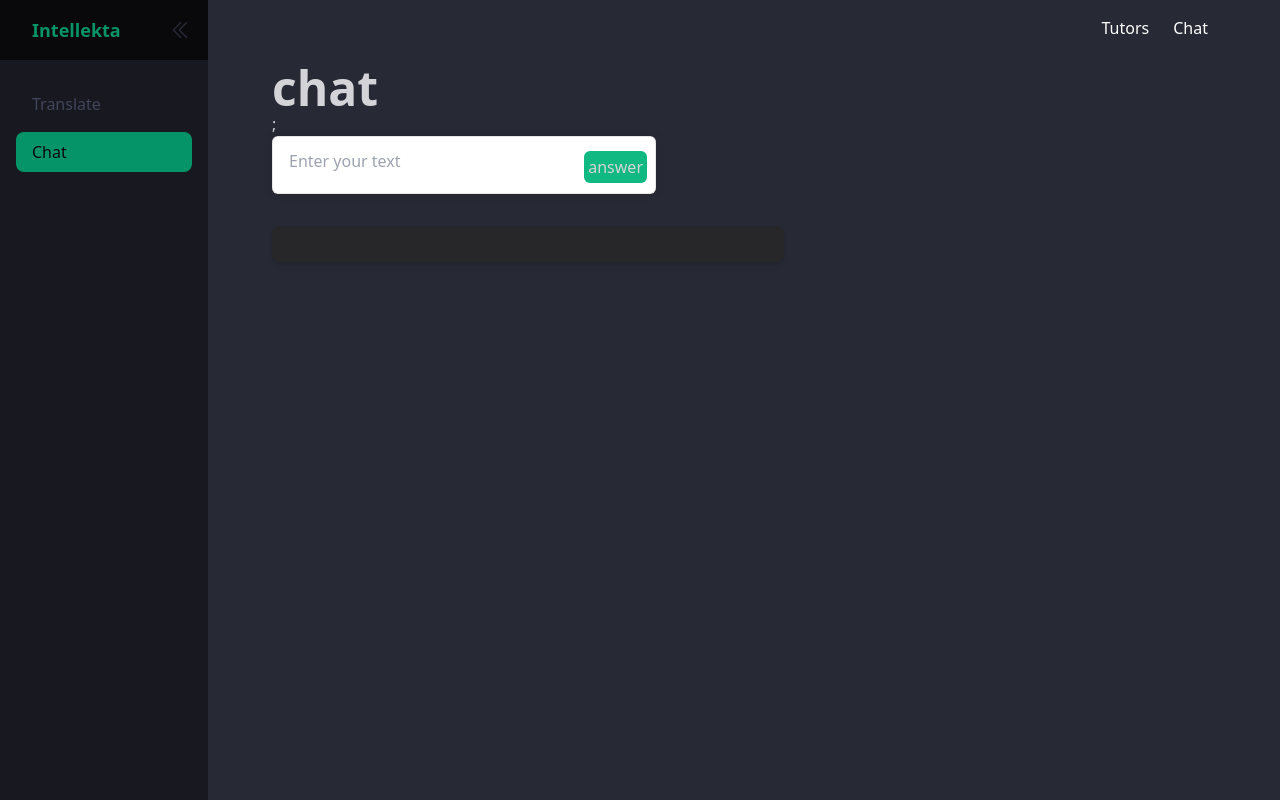
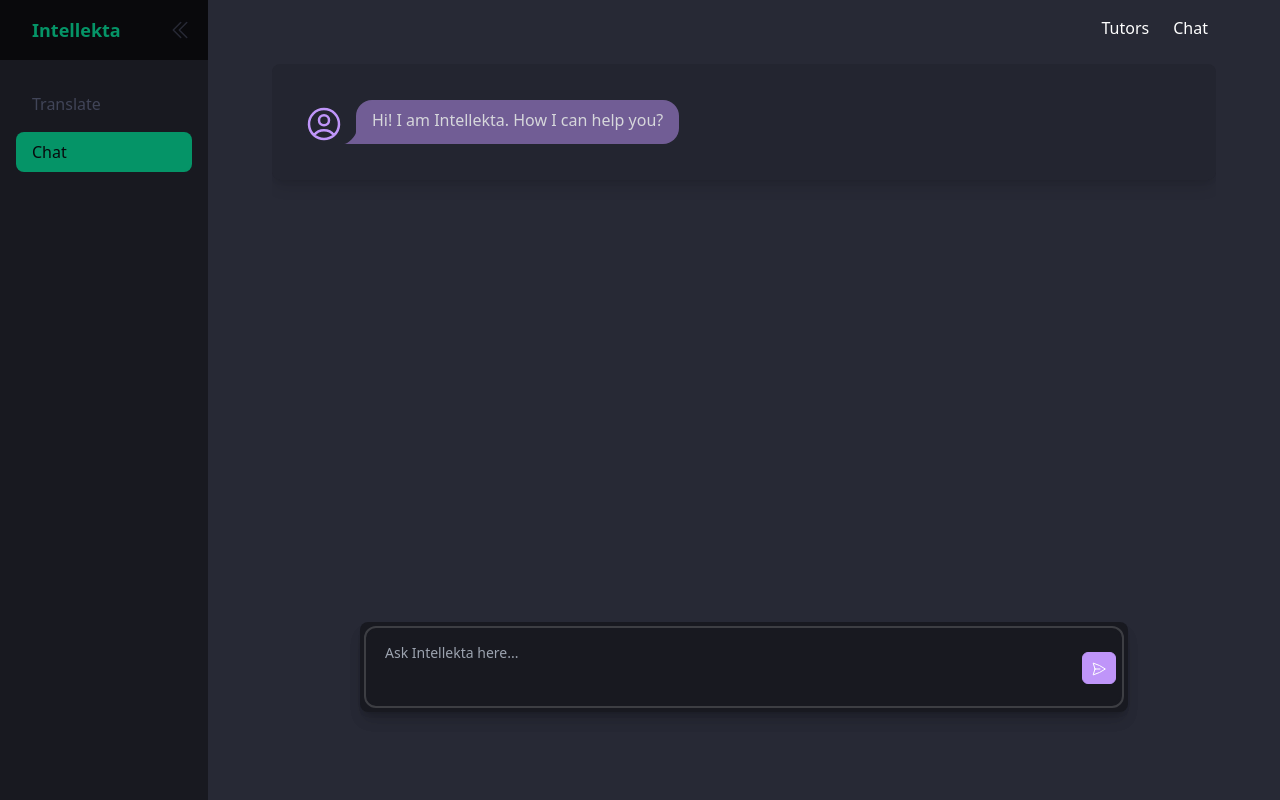
Before and after one commit to ajesuscode/intellekta, a Next.js app: page /chat in a window 1280 px wide. Built offline with nearby package versions, Linux system fonts and the light colour scheme.

Commit message:
started chat page implementation

```diff
--- a/package.json
+++ b/package.json
@@ -25,6 +25,7 @@
         "postcss": "8.4.23",
         "react": "18.2.0",
         "react-dom": "18.2.0",
+        "react-markdown": "^8.0.7",
         "tailwindcss": "3.3.2",
         "ts-node": "^10.9.1",
         "tsx": "^3.12.7",
--- a/src/app/api/chat/route.ts
+++ b/src/app/api/chat/route.ts
@@ -1,22 +1,50 @@
 import { NextRequest, NextResponse } from "next/server";
+import { ConversationChain } from "langchain/chains";
 import { ChatOpenAI } from "langchain/chat_models/openai";
-import { HumanChatMessage, SystemChatMessage } from "langchain/schema";
+import {
+    ChatPromptTemplate,
+    HumanMessagePromptTemplate,
+    SystemMessagePromptTemplate,
+    MessagesPlaceholder,
+    PromptTemplate,
+} from "langchain/prompts";
+import { BufferMemory } from "langchain/memory";
 
 export async function POST(req: NextRequest) {
     try {
+        const body = await req.json();
+        console.log(body);
+
         const chat = new ChatOpenAI({
             modelName: "gpt-3.5-turbo",
             openAIApiKey: process.env.OPENAI_API_KEY,
             temperature: 0.9,
             maxTokens: 1000,
         });
-        const body = await req.json();
-        const res = await chat.call([
-            new SystemChatMessage("You are a helpful assistant."),
-            new HumanChatMessage(body),
+        const chatPrompt = ChatPromptTemplate.fromPromptMessages([
+            SystemMessagePromptTemplate.fromTemplate(
+                "Anlways tespond in Markdown format."
+            ),
+            new MessagesPlaceholder("history"),
+            HumanMessagePromptTemplate.fromTemplate("{input}"),
         ]);
-        console.log(res.text);
-        return NextResponse.json(res.text);
+
+        console.log("CHAT PROMPT", chatPrompt);
+        const chain = new ConversationChain({
+            memory: new BufferMemory({
+                returnMessages: true,
+                memoryKey: "history",
+            }),
+            prompt: chatPrompt,
+            llm: chat,
+        });
+
+        console.log("CHAIN OBJECT", chain);
+        const res = await chain.call({
+            input: body.question,
+        });
+        console.log(res);
+        return NextResponse.json(res.response);
     } catch (err) {
         throw new Error(err);
     }
--- a/src/app/chat/page.tsx
+++ b/src/app/chat/page.tsx
@@ -1,69 +1,189 @@
 "use client";
-import { useState } from "react";
+import { useState, useRef, useEffect, useMemo } from "react";
+import ReactMarkdown from "react-markdown";
+import { PaperAirplaneIcon } from "@heroicons/react/24/outline";
+import { UserCircleIcon } from "@heroicons/react/24/outline";
+
+type Message = {
+    type: "apiMessage" | "userMessage";
+    message: string;
+    isStreaming?: boolean;
+};
 
 export default function Chat() {
     const [query, setQuery] = useState("");
-    const [result, setResult] = useState("");
+    const [messageState, setMessageState] = useState<{
+        messages: Message[];
+        pending?: string;
+        history: [string, string][];
+    }>({
+        messages: [
+            {
+                message: "Hi! I am Intellekta. How I can help you?",
+                type: "apiMessage",
+            },
+        ],
+        history: [],
+    });
+    const { messages, pending, history } = messageState;
     const [loading, setLoading] = useState(false);
 
-    async function getChat() {
+    const messageListRef = useRef<HTMLDivElement>(null);
+    const textAreaRef = useRef<HTMLTextAreaElement>(null);
+
+    // Auto scroll chat to bottom
+    useEffect(() => {
+        const messageList = messageListRef.current;
+        if (messageList) {
+            messageList.scrollTop = messageList.scrollHeight;
+        }
+    }, [messages]);
+
+    // Focus on text field on load
+    useEffect(() => {
+        textAreaRef.current?.focus();
+    }, []);
+
+    async function getChat(event: any) {
         event.preventDefault();
-        console.log(query);
+
+        const question = query.trim();
+        if (question === "") {
+            return;
+        }
 
         try {
+            setMessageState((state) => ({
+                ...state,
+                messages: [
+                    ...state.messages,
+                    {
+                        type: "userMessage",
+                        message: question,
+                    },
+                ],
+                pending: undefined,
+            }));
+
             setLoading(true);
-            if (query === "") {
-                setLoading(false);
-                return;
-            } else {
             setQuery("");
+            setMessageState((state) => ({ ...state, pending: "" }));
+
             const res = await fetch("/api/chat", {
                 method: "POST",
-                    body: JSON.stringify(query),
+                body: JSON.stringify({ question, history }),
             });
-                const text = await res.json();
-                console.log(text);
-                setResult(text);
+            const data = await res.json();
+            console.log(data);
+            setMessageState((state) => ({
+                history: [...state.history, question],
+                messages: [
+                    ...state.messages,
+                    {
+                        type: "apiMessage",
+                        message: data,
+                    },
+                ],
+                pending: undefined,
+            }));
             setLoading(false);
-            }
         } catch (err) {
             console.log(err);
             setLoading(false);
         }
     }
 
-    const paragraphs = result.split("\n").map((paragraph, index) => (
-        <p key={index} className="mb-1">
-            {paragraph}
-        </p>
-    ));
+    const handleEnter = (e: any) => {
+        if (e.key === "Enter" && query) {
+            if (!e.shiftKey && query) {
+                getChat(e);
+            }
+        } else if (e.key === "Enter") {
+            e.preventDefault();
+        }
+    };
+
+    const chatMessages = useMemo(() => {
+        return [
+            ...messages,
+            ...(pending ? [{ type: "apiMessage", message: pending }] : []),
+        ];
+    }, [messages, pending]);
+
     return (
-        <div>
-            <form onSubmit={getChat}>
-                <div className="text-zinc-300 font-bold text-5xl">chat</div>;
-                <div className="flex flex-col w-96 py-2 flex-grow md:py-3 md:pl-4 relative border border-black/10 bg-white dark:border-gray-900/50 dark:text-white dark:bg-gray-700 rounded-md shadow-[0_0_10px_rgba(0,0,0,0.10)] dark:shadow-[0_0_15px_rgba(0,0,0,0.10)]">
-                    <textarea
-                        className="m-0 w-full max-h-48 overflow-y-hidden h-8 resize-none border-0 bg-transparent p-0 pr-7 focus:ring-0 focus:outline-none dark:bg-transparent pl-2 md:pl-0"
-                        onChange={(e) => setQuery(e.target.value)}
-                        placeholder="Enter your text"
-                        value={query}
-                    ></textarea>
-                    <button
-                        className="bg-emerald-500 absolute p-1 rounded-md text-zinc-300 bottom-1 md:bottom-2.5 hover:bg-emerald-700 enabled:dark:hover:text-gray-400 dark:hover:bg-emerald-700 disabled:hover:bg-transparent dark:disabled:hover:bg-transparent right-1 md:right-2 disabled:opacity-40"
-                        type="submit"
+        <section className="relative w-full h-full transition-width flex flex-col overflow-hidden items-stretch flex-1">
+            <div
+                ref={messageListRef}
+                className="bg-base-200/25 shadow-lg p-8 rounded-lg  overflow-y-auto relative mb-32"
             >
-                        answer
-                    </button>
+                {chatMessages.map((message, index) => {
+                    let icon;
+                    let bubble;
+
+                    if (message.type === "apiMessage") {
+                        icon = (
+                            <UserCircleIcon className="w-10 h-10 text-secondary" />
+                        );
+                        bubble = (
+                            <div className="chat-bubble bg-secondary/50">
+                                <ReactMarkdown linkTarget="_blank">
+                                    {message.message}
+                                </ReactMarkdown>
                             </div>
-            </form>
-
-            {paragraphs && (
-                <div className="flex flex-col bg-zinc-800 shadow-md rounded-lg max-w-lg p-4 mt-8">
-                    <div className="text-xs text-emerald-500 font-medium">
-                        {paragraphs}
-                    </div>
-                </div>
-            )}
+                        );
+                    } else {
+                        icon = (
+                            <UserCircleIcon className="w-10 h-10 text-primary" />
+                        );
+                        bubble = (
+                            <div className="chat-bubble bg-primary/50">
+                                <ReactMarkdown linkTarget="_blank">
+                                    {message.message}
+                                </ReactMarkdown>
                             </div>
                         );
                     }
+
+                    return (
+                        <div key={index} className="chat chat-start">
+                            <div className="chat-image avatar">{icon}</div>
+                            {bubble}
+                        </div>
+                    );
+                })}
+            </div>
+            <div className="absolute bottom-0 left-0 w-full border-t md:border-t-0 dark:border-white/20 md:border-transparent md:dark:border-transparent md:bg-vert-light-gradient bg-white dark:bg-gray-800 md:!bg-transparent dark:md:bg-vert-dark-gradient pt-2">
+                <form
+                    className="stretch mx-2 flex flex-row gap-3 last:mb-2 md:mx-4 md:last:mb-6 lg:mx-auto lg:max-w-2xl xl:max-w-3xl"
+                    onSubmit={getChat}
+                >
+                    <div className="relative flex h-full flex-1 items-stretch md:flex-col shadow-lg rounded-lg flex-row justify-between">
+                        <div className="flex p-2 bg-base-200 rounded-lg shadow-lg">
+                            <textarea
+                                className="textarea resize-none bg-base-200 w-full pl-4 pr-10 rounded-lg"
+                                onKeyDown={handleEnter}
+                                onChange={(e) => setQuery(e.target.value)}
+                                placeholder={
+                                    loading
+                                        ? "Please wait..."
+                                        : "Ask Intellekta here..."
+                                }
+                                value={query}
+                                ref={textAreaRef}
+                            ></textarea>
+                        </div>
+                        <div className="flex">
+                            <button className="btn btn-sm btn-secondary absolute p-2 right-3 self-center bottom-7 rounded-md md:p-2 text-white transition-colors disabled:opacity-40">
+                                {loading ? (
+                                    <span className="loading loading-dots loading-xs"></span>
+                                ) : (
+                                    <PaperAirplaneIcon className="w-4 h-4" />
+                                )}
+                            </button>
+                        </div>
+                    </div>
+                </form>
+            </div>
+        </section>
+    );
+}
--- a/src/app/layout.tsx
+++ b/src/app/layout.tsx
@@ -19,7 +19,7 @@
                 <Suspense fallback="...">
                     {/* @ts-expect-error Server Component */}
                     <Navbar />
-                    <main className="flex w-full flex-row">
+                    <main className="flex w-full flex-row h-full">
                         <Drawer />
                         <div className="px-4 pt-12 lg:p-16 flex-1 w-screen ">
                             {children}
```
Also changed, not shown: src/app/api/tutors/route.ts (renamed from src/app/api/translate/route.ts), src/public/print.html (added), 1 other file (tests, documents, lock files or other folders). Lines whose indentation alone changed are shown as unchanged.
